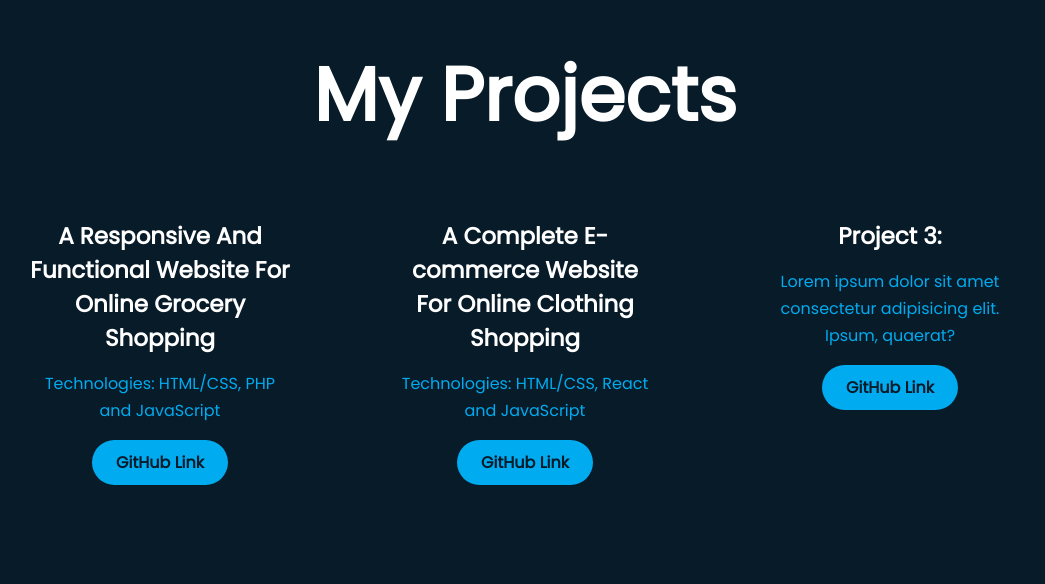
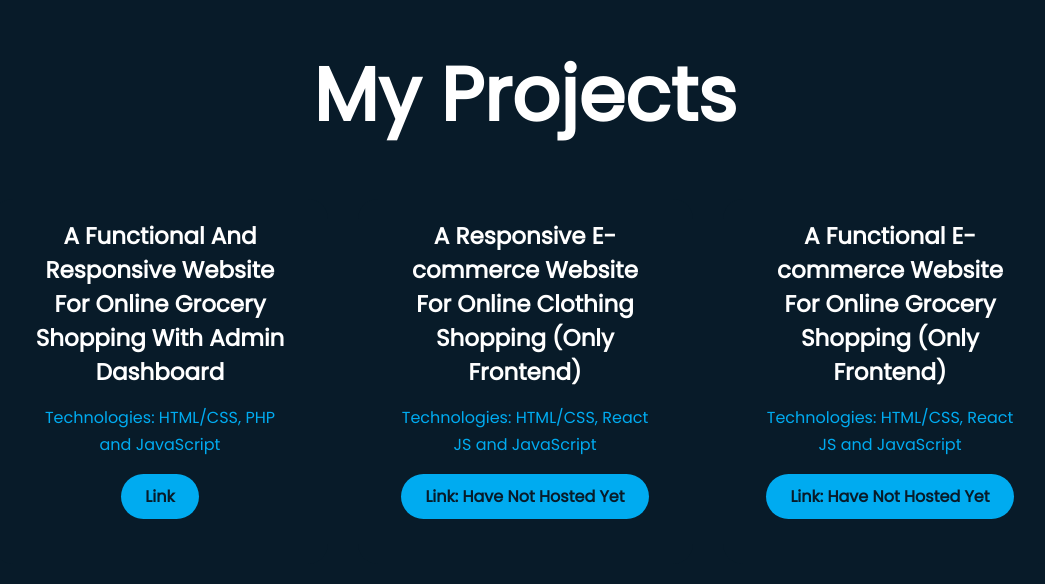
Before and after one commit to md-shajidur-rahim/Portfolio, a plain HTML site: page index.html in a window 1280 px wide. Shown: the part 3614-4198 px from the top of the page, without its empty margins (115-1160 px from the left). Drawn offline with nearby package versions, Linux system fonts and the light colour scheme.

Commit message:
Update index.html

```diff
--- a/index.html
+++ b/index.html
@@ -31,15 +31,15 @@
             <h3>B.Sc Graduate</h3>
             <p> I aspire to carve my career in developing projects in an environment where I can grow professionally and learn new skills continuously.</p>
             <div class="btn-box">
-                <a href="#">My Resume</a>
-                <a href="#">GitHub</a>
+                <a href="https://drive.google.com/file/d/132BzrUTUAng-tCcFaMNQQhZuKal7hwdp/view">My Resume</a>
+                <a href="github.com/md-shajidur-rahim">GitHub</a>
             </div>
         </div>
 
         <div class="home-sci">
             <a href="#"><i class='bx bxl-facebook-circle' ></i></a>
-            <a href="#"><i class='bx bxl-linkedin' ></i></a>
-            <a href="#"><i class='bx bxl-gmail' ></i></a>
+            <a href="https://www.linkedin.com/in/shajidur-rahim-820ab3290/"><i class='bx bxl-linkedin' ></i></a>
+            <a href="sajidrahim47@gmail.com"><i class='bx bxl-gmail' ></i></a>
         </div>
 
         <span class="home-imgHover"></span>
@@ -91,7 +91,7 @@
             <p><strong>University Name:</strong> BRAC University, Dhaka</p>
             <p><strong>Degree:</strong> Bachelors's Degree</p>
             <p><strong>Department:</strong> Computer Science and Engineering</p>
-            <p><strong>CGPA:</strong> 2.49/4.00</p>
+            <p><strong>CGPA:</strong> 2.5/4.00</p>
             <p><strong>Year:</strong> 2018-2023</p>
         </div>
 
@@ -112,7 +112,7 @@
                     <div class="single-skill">
                         <i style="color:#d62d20" class="bx bxl-html5"></i>
                         <span class="topic">HTML</span>
-                        <span class="topic">90%</span>
+                        <span class="topic">85%</span>
                     </div>
                     <div class="bar-side">
                         <div class="bar bar-1"></div>
@@ -195,7 +195,7 @@
                     </div>
 
                     <div class="single-skill">
-                        <span class="topic">Leadership</span>
+                        <span class="topic">Slide Presentation</span>
                         <span class="topic">50%</span>
                     </div>
                     <div class="bar-side">
@@ -215,33 +215,33 @@
 
         <div class="box">
             <div class="card">
-                <h5>A Responsive And Functional Website For Online Grocery Shopping</h5>
+                <h5>A Functional And Responsive Website For Online Grocery Shopping With Admin Dashboard</h5>
                 <div class="pra">
                     <p> Technologies: HTML/CSS, PHP and JavaScript</p>
                     <p style="text-align: center;">
-                        <a href="#" class="button">GitHub Link</a>
+                        <a href="http://green-harvest.42web.io/" class="button">Link</a>
                     </p>
                 </div>
             </div>
 
         <div class="box">
             <div class="card">
-                <h5>A Complete E-commerce Website For Online Clothing Shopping</h5>
+                <h5>A Responsive E-commerce Website For Online Clothing Shopping (Only Frontend)</h5>
                 <div class="pra">
-                    <p> Technologies: HTML/CSS, React and JavaScript</p>
+                    <p> Technologies: HTML/CSS, React JS and JavaScript</p>
                     <p style="text-align: center;">
-                    <a href="#" class="button">GitHub Link</a>
+                    <a href="#" class="button">Link: Have Not Hosted Yet</a>
                     </p>
                 </div>
             </div>
 
         <div class="box">
             <div class="card">
-                <h5>Project 3:</h5>
+                <h5>A Functional E-commerce Website For Online Grocery Shopping (Only Frontend)</h5>
                 <div class="pra">
-                    <p>Lorem ipsum dolor sit amet consectetur adipisicing elit. Ipsum, quaerat?</p>
+                    <p> Technologies: HTML/CSS, React JS and JavaScript</p>
                     <p style="text-align: center;">
-                    <a href="#" class="button">GitHub Link</a>
+                    <a href="#" class="button">Link: Have Not Hosted Yet</a>
                     </p>
                 </div>
             </div>
```
